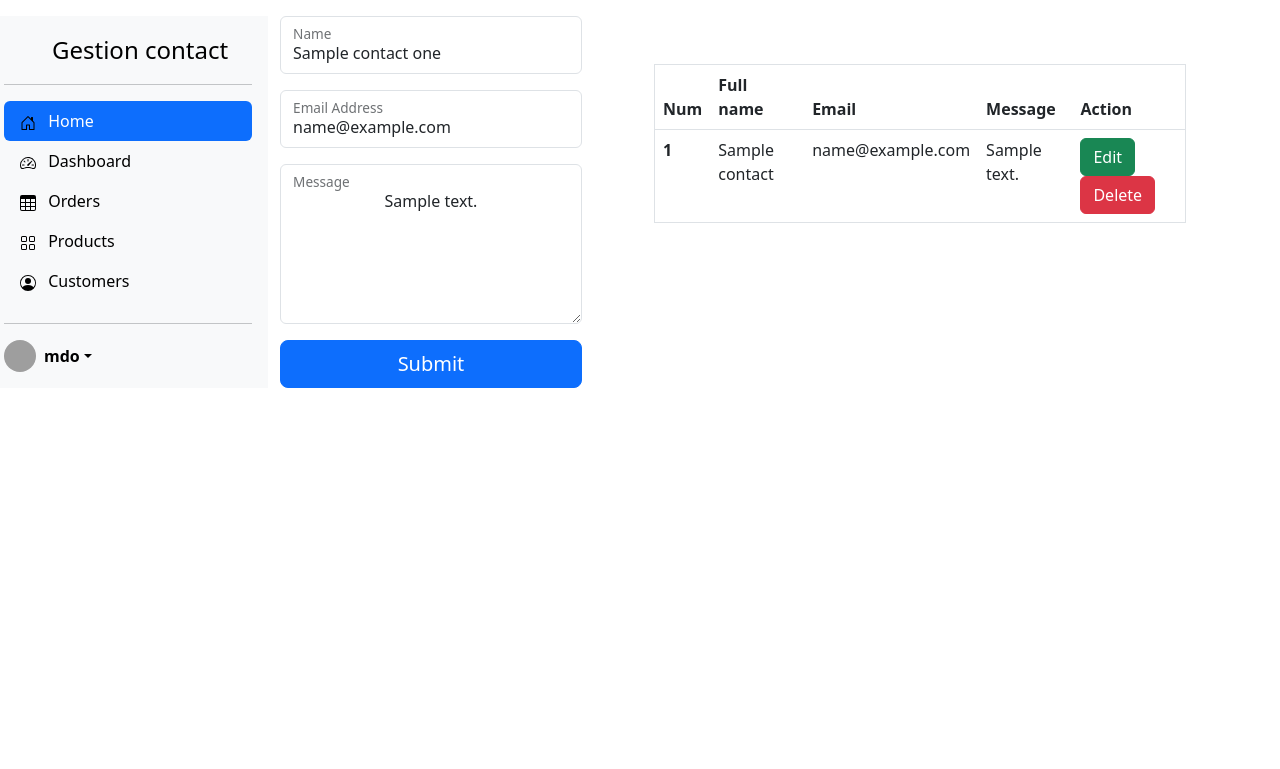
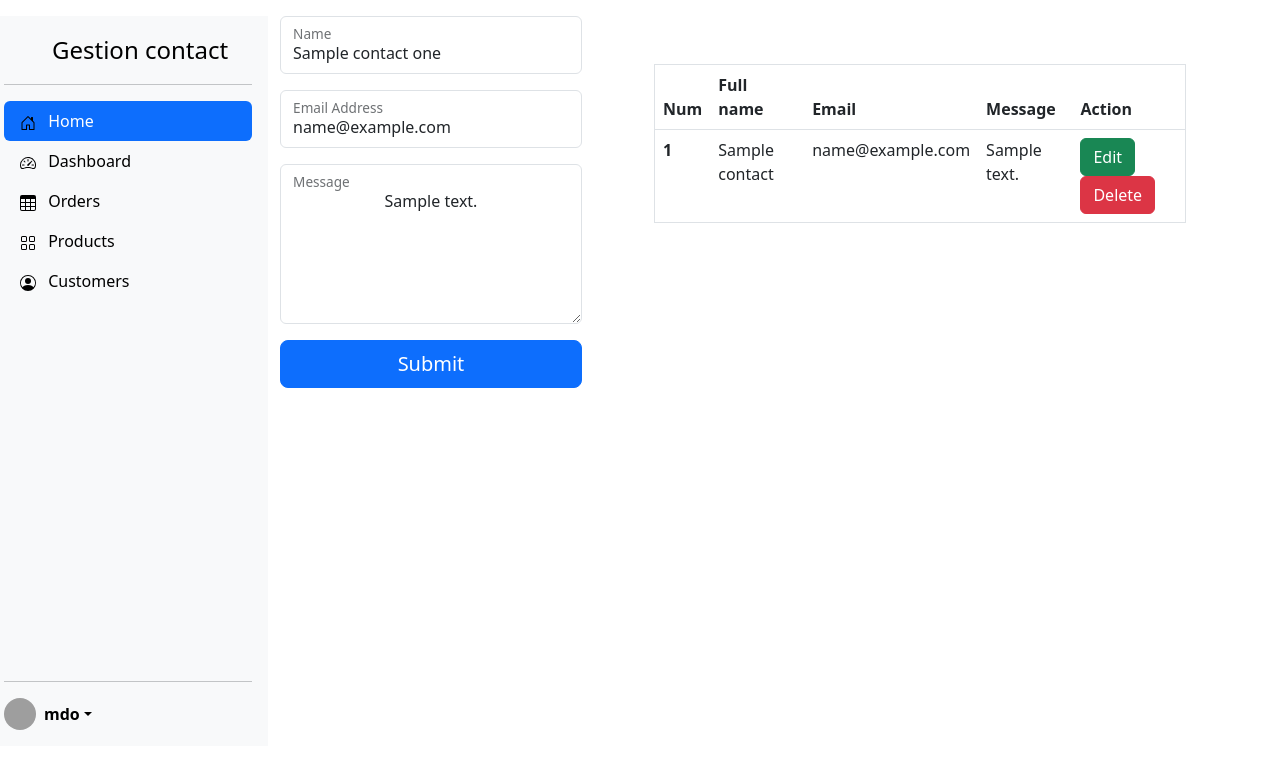
Before and after one commit to Kabasele754/project_test, a Django app: template app_blog/templates/blog/pages/gestion_contact.html in a window 1280 px wide. Shown: the top 769 px of the page. Run offline with Django 4.2, Linux system fonts and the light colour scheme; the template is opened without the code that fills it: most values are stand-ins (such as "Sample title", 1, 10 or a date in 2020); some libraries are stand-ins or nearby versions; grey boxes are pictures that could not be loaded.

Commit message:
update crud

```diff
--- a/app_blog/templates/blog/partials/sidebar.html
+++ b/app_blog/templates/blog/partials/sidebar.html
@@ -1,4 +1,4 @@
-<div class="d-flex flex-column flex-shrink-0 p-3 bg-body-tertiary" style="width: 280px;">
+<div class="d-flex flex-column flex-shrink-0 p-3 bg-body-tertiary" style="width: 280px; height:730px">
     <a href="/" class="d-flex align-items-center mb-3 mb-md-0 me-md-auto link-body-emphasis text-decoration-none">
       <svg class="bi pe-none me-2" width="40" height="32"><use xlink:href=""/></svg>
       <span class="fs-4">Gestion contact</span>
--- a/app_blog/views.py
+++ b/app_blog/views.py
@@ -1,4 +1,5 @@
 from django.shortcuts import render, redirect
+from django.contrib import messages
 from .models import Article, Contact
 
 # Create your views here.
```
Also changed, not shown: db.sqlite3.
